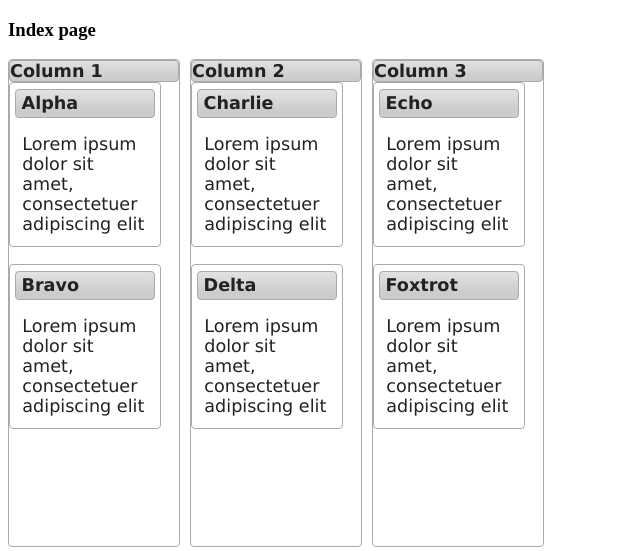
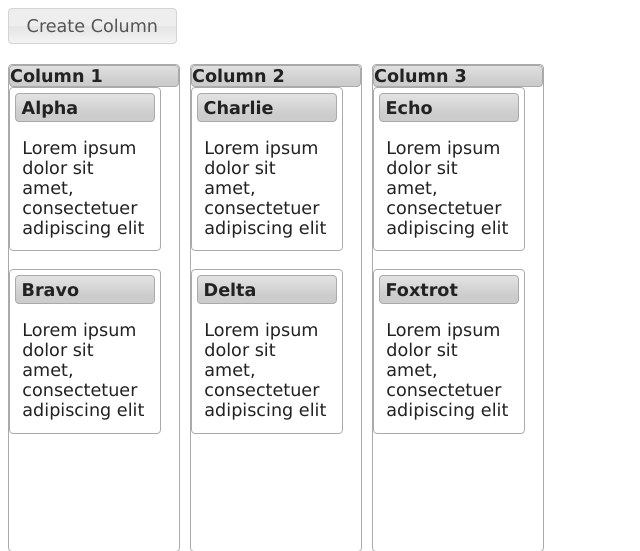
Before and after one commit to heejongahn/kanban-gallen, a Flask app: page / in a window 1280 px wide. Shown: the top 551 px of the page, without its empty margins (0-640 px from the left). Run offline with Flask 2, Linux system fonts and the light colour scheme; parts of the project's set-up code (start-up, migrations or seed data) failed here and were passed over.

Commit message:
[ui] action: create new column
added button "Create Column". It creates and appends the new column
on the right side of existing columns.

```diff
--- a/kanban_gallen/static/css/index.css
+++ b/kanban_gallen/static/css/index.css
@@ -7,7 +7,9 @@
 body {
   min-width: 520px;
 }
-
+#create_column {
+  margin-bottom: 20px;
+}
 .column {
   width: 170px;
   float: left;
--- a/kanban_gallen/templates/index.html
+++ b/kanban_gallen/templates/index.html
@@ -7,7 +7,11 @@
     <link rel="stylesheet" href="/static/css/index.css" type="text/css" media="all">
   </head>
   <body>
-    <h3> Index page</h3>
+    <!-- create new column -->
+    <button id="create_column" class="ui-button ui-widget ui-state-default ui-corner-all ui-button-text-only" type="button">
+      <span class="ui-button-text">Create Column</span>
+    </button>
+    <!-- column lists -->
     <div class="column-lists">
       <div class="column ui-widget ui-widget-content ui-helper-clearfix ui-corner-all">
         <div class="column-header ui-widget-header ui-corner-all">
@@ -99,6 +103,12 @@ $(document).ready(function() {
     .addClass("ui-widget-header ui-corner-all")
     .prepend("<span class='portlet-toggle'></span>");
 
+  $("#create_column").click(function() {
+      $(".column-lists").append(
+        "<div class='column ui-widget ui-widget-content ui-helper-clearfix ui-corner-all'>" +
+        "<div class='column-header ui-widget-header ui-corner-all'>New Column</div>" +
+        "</div>");
+  });
 });
 </script>
 </html>
```
